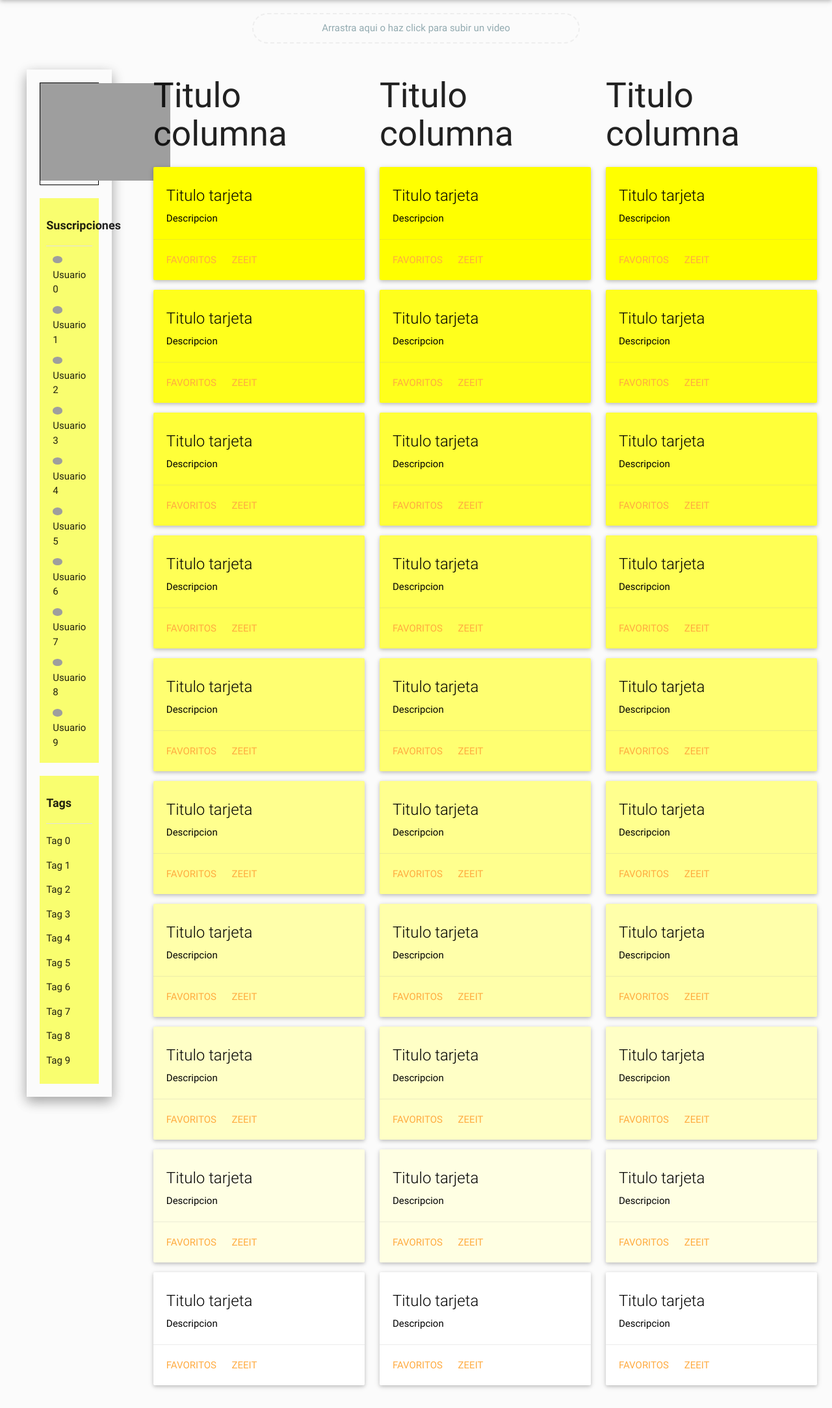
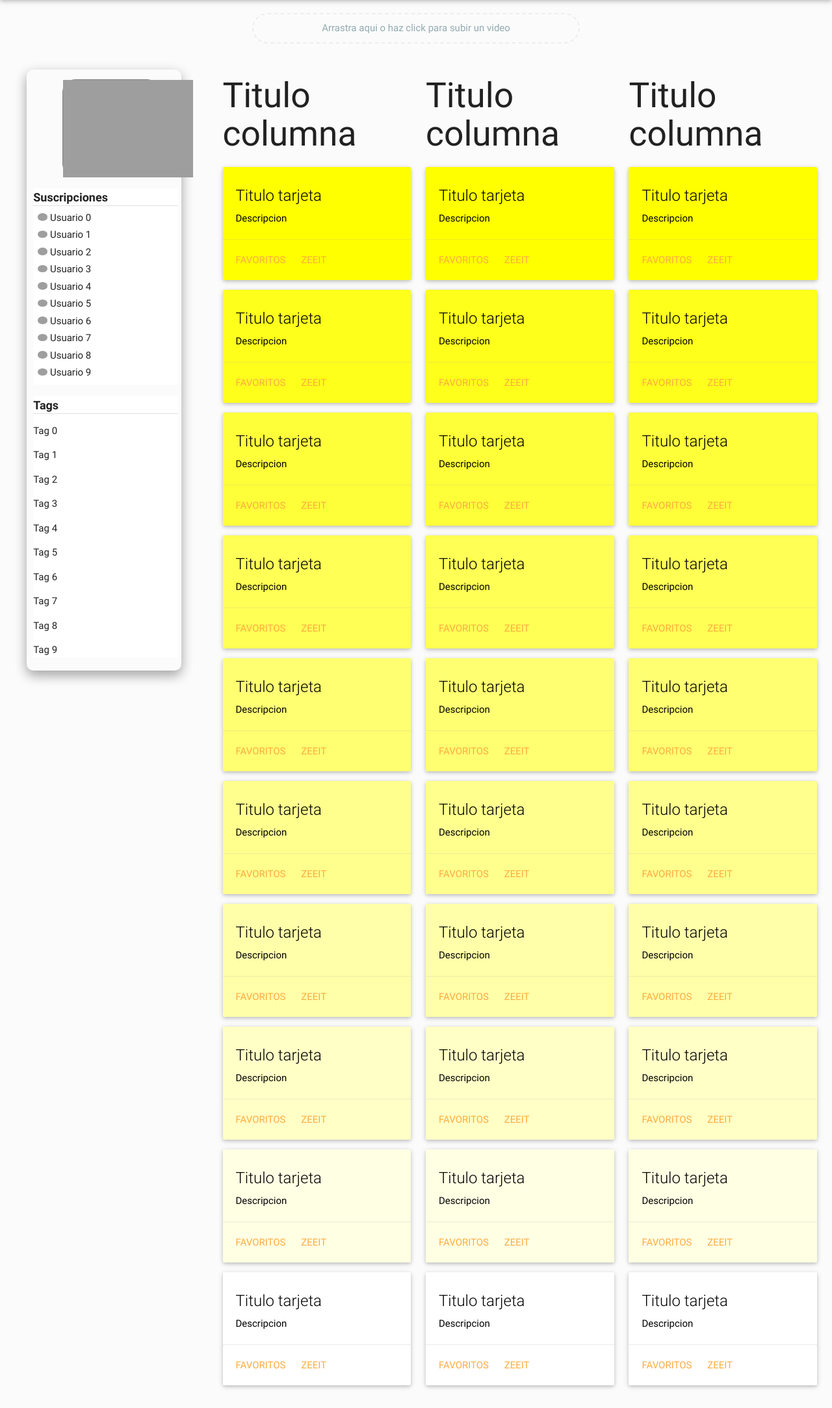
Before and after one commit to alejandroav/HotShit, a PHP site: page /timelines.php in a window 1280 px wide. Shown: the part 64-2231 px from the top of the page at 65% size. Run offline with PHP 8.4, Linux system fonts and the light colour scheme; the visitor is signed in with stand-in values (Sample User, id 1); style sheets or scripts are compiled from the project's sources; some libraries are stand-ins or nearby versions; grey boxes are pictures that could not be loaded.

Commit message:
cosicas cambiadas
DIOS QUE TE FOLLEN ALEJANDRO SÉ DIVIDIR

```diff
--- a/src/pages/sidebar.php
+++ b/src/pages/sidebar.php
@@ -3,7 +3,7 @@
 	<?php
 		function suscriptores(){
 			for ($x = 0; $x <= 9; $x++) {
-				echo "<div style='padding:5px'>
+				echo "<div style='padding:2px'>
 					<img class='circle' src='uploads/userimg/1.bmp' alt='emoji' width='15'>
 					Usuario $x </img>
 					</div>";
@@ -18,14 +18,13 @@
 			}
 		}
 	?>
-	<div class="z-depth-2" style="padding:20px;border:1px solid light-grey;margin:10px;">
-		<div style="border:1px solid black">
-			<img src="uploads/userimg/<?php echo $_SESSION['userimg']; ?>" alt="Usuario" height="150"/>
+	<div class="z-depth-2" style="padding:5px;border:1px solid light-grey;margin:10px;border-radius:10px;">
+		<div class="profile_pic">
+			<img src="uploads/userimg/<?php echo $_SESSION['userimg']; ?>" alt="Usuario" height="150px">
 		</div>
-		<div style="padding:10px"></div>
-		<div style="background-color:#F9FE6F;padding:10px">
+		<div class="barra_lateral">
 			<div>
-				<p style="font-size:120%"><b>Suscripciones</b></p>
+				<p style="font-size:120%;margin-bottom:-1px;"><b>Suscripciones</b></p>
 			</div>
 			<div class="divider">
 			</div>
@@ -34,11 +33,9 @@
 			</div>
 		</div>
 
-		<div style="padding:10px"></div>
-
-		<div style="background-color:#F9FE6F;padding:10px">
+		<div class="barra_lateral">
 			<div>
-				<p style="font-size:120%"><b>Tags</b></p>
+				<p style="font-size:120%;margin-bottom:-1px;"><b>Tags</b></p>
 			</div>
 			<div class="divider">
 			</div>
--- a/src/resources/css/frontline.css
+++ b/src/resources/css/frontline.css
@@ -18,3 +18,17 @@ div.video2{float:left;margin-left:100px;}
 .uploader.filecharged{
 	border:2px solid red !important;
 }
+.profile_pic{
+	border:1px solid grey;
+	margin:10px;
+	border-radius:20px;
+	width:150px;
+	height:150px;
+	left:50%;
+	margin-left:50px;
+}
+.barra_lateral{
+	background-color:#FFFFFF;
+	margin-top:5px;
+	margin-left:5px;
+}
--- a/src/timelines.php
+++ b/src/timelines.php
@@ -45,12 +45,12 @@ if (!isset($_SESSION['userid']))
 			<?php include("pages/uploader.php"); ?>
 		</div>
 		<div class="row">
-			<div class="col s2">
+			<div class="col s3">
 				<div class="align-center" style="padding:20px;">
 					<?php include("pages/sidebar.php");?>
 				</div>
 			</div>
-			<div class="col s10">
+			<div class="col s9">
 				<div class="align-center">
 					<?php Video();?>
 					<?php Video();?>
```
